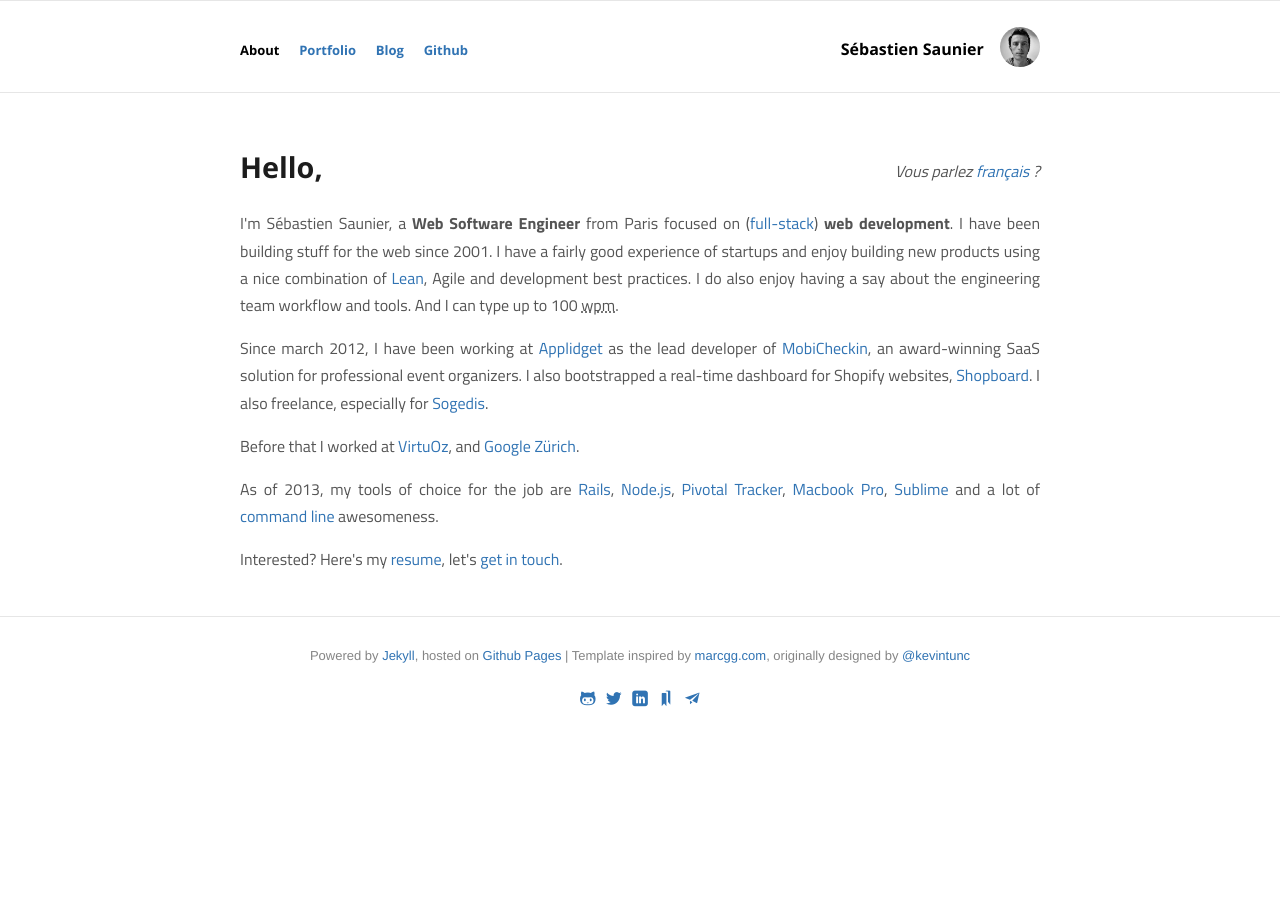
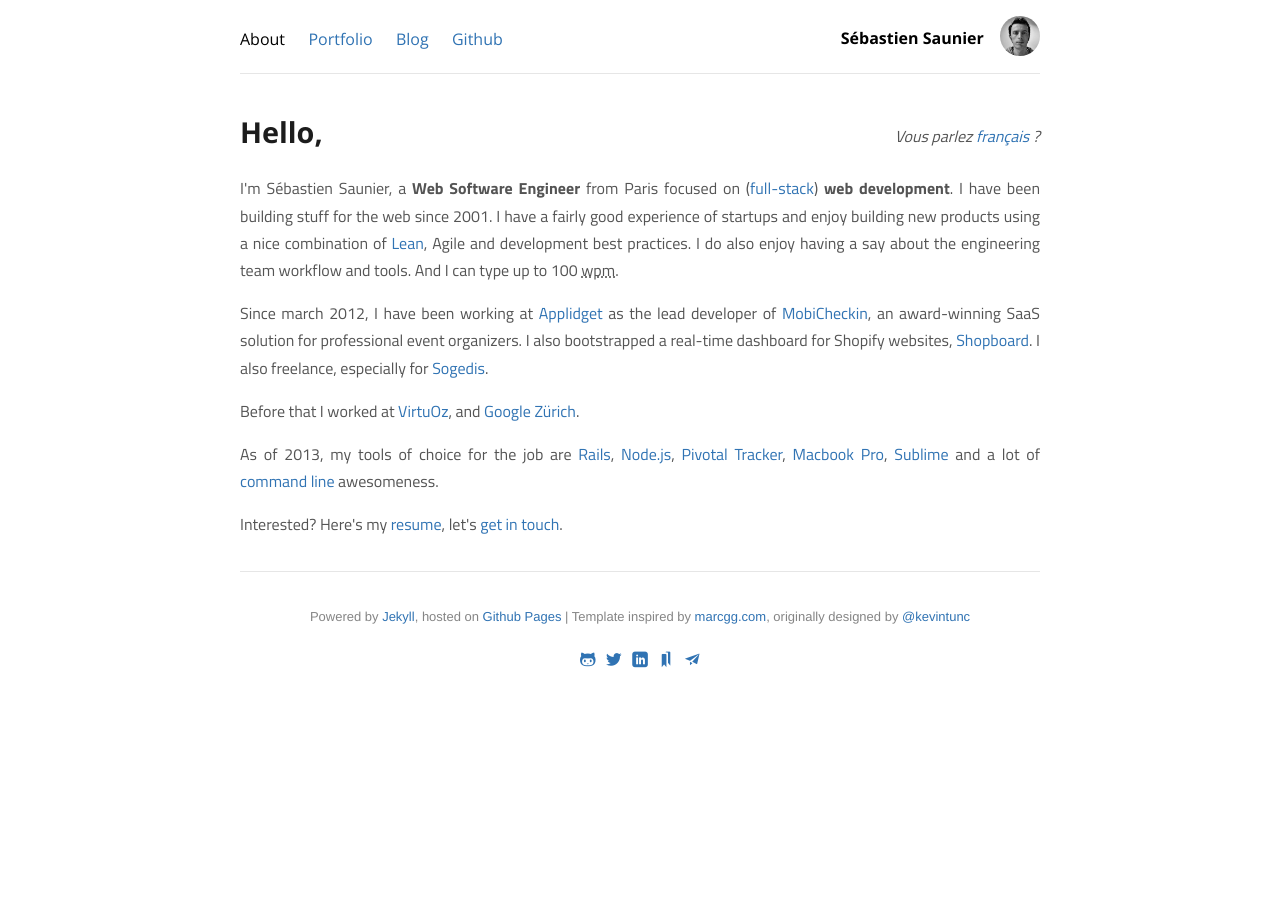
Before and after one commit to ssaunier/ssaunier.github.io, a Jekyll site: the page built from index.html, in a window 1280 px wide. Built offline with Jekyll 4.4.1, drawn with Linux system fonts in a browser that asks for light colours.

Commit message:
More template changes

```diff
--- a/_layouts/default.html
+++ b/_layouts/default.html
@@ -11,7 +11,7 @@
     {% endif %}
   </title>
   <link type="text/css" rel="stylesheet" href="http://fonts.googleapis.com/css?family=Open+Sans:700,400|Titillium+Web:700,400">
-  <link rel="stylesheet" href="/css/main.css">
+  <link rel="stylesheet" href="/css/site.css">
   <link href="/favicon.ico" rel="shortcut icon" type="image/x-icon" />
   {% if page.description %}<meta name="description" content="{{page.description}}" />{% endif %}
   <link rel="alternate" type="application/atom+xml" title="RSS Feed for Sébastien Saunier's blog" href="/feed.xml" />
@@ -27,8 +27,9 @@
 <body>
 
   <div class="container">
+    <div class="site">
       <header>
-      <div class="heady cell">
+        <div class="pull-left">
           <nav>
             <a class="{% if page.category == 'about' %} selected {% endif %}" href="/">About</a>
             <a class="{% if page.category == 'portfolio' %} selected {% endif %}" href="/portfolio/">Portfolio</a>
@@ -36,16 +37,15 @@
             <a href="https://github.com/ssaunier">Github</a>
           </nav>
         </div>
-      <div class="heady logo right">
+        <div class="pull-right right logo">
           <a href="/">Sébastien Saunier</a>
           <img class="avatar" src="/images/sebastien_saunier.jpg" alt="My profile picture" />
         </div>
+        <div class="clear"></div>
       </header>
-  </div>
-
-  <div class="container">
-    <div class="site">
+      <div class="separator"></div>
       {{ content }}
+      <div class="separator"></div>
     </div>
   </div>
 
--- a/css/main.css
+++ b/css/site.css
@@ -94,18 +94,19 @@
   margin: auto;
   max-width: 800px;
   text-align: left;
-  display: table;
   width: 100%;
+  font-family: 'Open Sans', sans-serif;
+  font-weight: bold;
 }
 
-.heady {
-  font-family: 'Open Sans', sans-serif;
-  font-weight: bold;
-  padding: 1.6em 0;
+header nav {
+  padding-top: 11px;
 }
 
-.cell {
-  display: table-cell;
+.separator {
+  border-bottom: 1px solid #E6E6E6;
+  padding-bottom: 1em;
+  margin-bottom: 2em;
 }
 
 header .logo a, header .logo a:hover {
@@ -113,13 +114,10 @@
   text-decoration: none;
 }
 
-@media (max-width: 479px) {
-  .cell {
-    display: block;
-  }
-  .heady {
-    text-align: left;
-    padding: 0.6em 0;
+@media (max-width: 530px) {
+  header .logo {
+    float: left;
+    margin-top: 1em;
   }
 }
 
@@ -127,8 +125,8 @@
   display: inline-block;
   margin-right: 1.2em;
   padding-bottom: 0.2em;
-  /*text-transform: uppercase;*/
-  font-size: small;
+  font-weight: normal;
+  border-bottom: 3px solid transparent;
 }
 
 nav a:hover {
@@ -138,6 +136,10 @@
 
 nav a.selected {
   color: black;
+}
+
+nav a.selected:hover {
+  border-bottom: none;
 }
 
 .avatar {
@@ -168,27 +170,13 @@
   line-height: 3.8em;
 }
 
-/*@media (min-width: 481px) {
-  .about-me {
-    width: 70%;
-    float: left;
-  }
-
-  .about-me + aside {
-    width: 25%;
-    float: right;
-  }
-}*/
-
 /* Footer */
 footer {
   font-size: small;
   color: #666;
-  border-top: 1px solid #E6E6E6;
-  margin-top: 2em;
   line-height: 2em;
   color: #858585;
-  padding: 2em 1em;
+  padding: 0 1em;
   text-align: center;
 }
 
@@ -227,14 +215,10 @@
   margin-right: 0.5em;
 }
 
-.container {
-  border-top: 1px solid #E6E6E6;
-}
-
 .site {
   text-align: justify;
   max-width: 800px;
-  margin: 3em auto 1em;
+  margin: 1em auto 1em;
   line-height: 1.5em;
 }
 
@@ -321,7 +305,6 @@
 .post-footer {
   margin: 3em 0;
   padding-top: 0.5em;
-  border-top: 2px solid #3073b3;
   float: left;
 }
 
```
Lines whose indentation alone changed are shown as unchanged.
